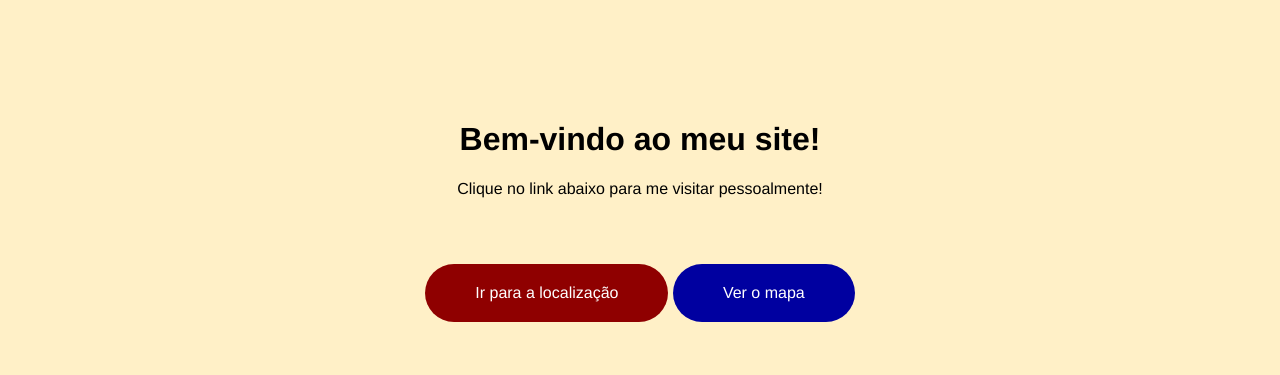
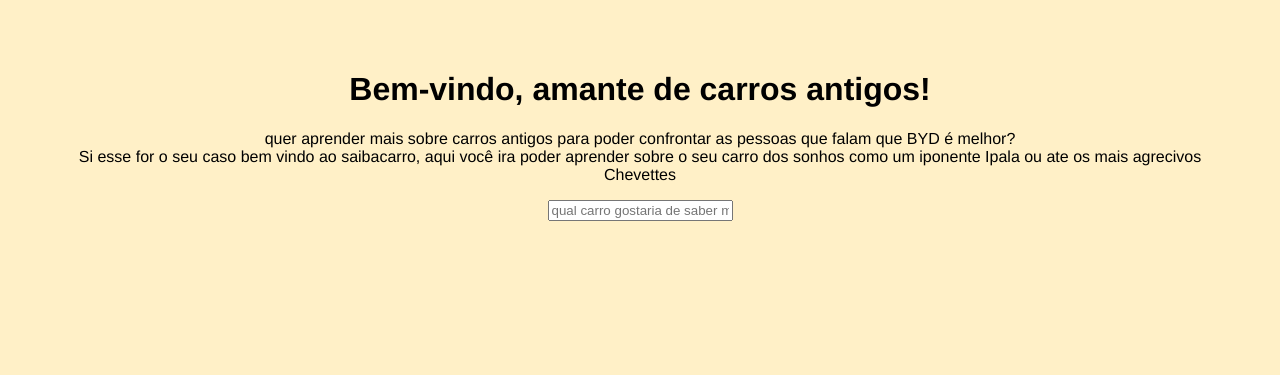
Before and after one commit to brunoalvesferreira986-pixel/meu-primeiro-site, a plain HTML site: page index.html in a window 1280 px wide. Drawn offline with Linux system fonts and the light colour scheme.

Commit message:
Update index.html

```diff
--- a/index.html
+++ b/index.html
@@ -1,94 +1,20 @@
 <!DOCTYPE html>
 <html lang="pt-BR">
 <head>
-  <meta charset="UTF-8">
-  <meta name="viewport" content="width=device-width, initial-scale=1.0">
-  <meta name="entrevista virtual" content="site do brunin">
-  <title>Aqui estou!</title>
-  <style>
-    body {
-      margin: 0;
-      height: 100vh;
-      font-family: 'Franklin Gothic Medium', 'Arial Narrow', Arial, sans-serif;
-      text-align: center;
-      padding: 50px;
-      position: relative;
-      background-color: rgb(255, 240, 199);
-    }
-
-    body::before {
-      content: "";
-      position: fixed;
-      top: 0;
-      left: 0;
-      width: 100%;
-      height: 100%;
-      background-image: url("Cars/chevettinho.jpg");
-      background-size: cover;
-      background-position: center;
-      background-repeat: no-repeat;
-      filter: hue-rotate(20deg) brightness(0.8) saturate(1.2);
-      opacity: 0.4; /* Ajuste a transparência aqui */
-      z-index: 0;
-    }
-
-    .conteudo {
-      position: relative;
-      z-index: 1;
-      text-align: center;
-      padding: 50px;
-    }
-
-    h1, p {
-      color: black;
-      z-index: 1;
-      position: relative;
-    }
-
-    a {
-      display: inline-block;
-      margin-top: 50px;
-      padding: 20px 50px;
-      text-decoration: none;
-      border-radius: 50px;
-      transition: background-color 0.5s;
-      position: relative;
-      z-index: 1;
-    }
-
-    .botao-vermelho {
-      background-color: rgb(143, 0, 0);
-      color: white;
-    }
-
-    .botao-vermelho:hover {
-      background-color: rgb(190, 0, 0);
-    }
-
-    .botao-azul {
-      background-color: rgb(0, 0, 160);
-      color: white;
-    }
-
-    .botao-azul:hover {
-      background-color: rgb(102, 102, 255);
-    }
-  </style>
+  <meta charset="UTF-8" />
+  <meta name="viewport" content="width=device-width, initial-scale=1.0" />
+  <title>Conheça Carros</title>
+  <link rel="stylesheet" href="style.css" />
 </head>
 <body>
-  <div class="conteudo">
-    <h1>Bem-vindo ao meu site!</h1>
-    <p>Clique no link abaixo para me visitar pessoalmente!</p>
+  <h1>Bem-vindo, amante de carros antigos!</h1>
 
-    <a href="https://www.google.com/maps/place/Monte+Everest/@27.9881564,86.9253667,15z/data=!3m1!4b1!4m6!3m5!1s0x39e854a215bd9ebd:0x576dcf806abbab2!8m2!3d27.9881569!4d86.9253667!16zL20vMGJsYmQ?entry=ttu"
-    target="_blank"
-    class="botao-vermelho">Ir para a localização</a>
+  <p>
+    quer aprender mais sobre carros antigos para poder confrontar as pessoas que falam que BYD é melhor?<br>Si esse for o seu caso bem vindo ao saibacarro, aqui você ira poder aprender sobre o seu carro dos sonhos como um iponente Ipala ou ate os mais agrecivos Chevettes</p>
 
-    <a href="https://www.istockphoto.com/br/vetor/ilha-do-tesouro-mapa-gm462586085-33042348"
-    target="_blank"
-    class="botao-azul">Ver o mapa</a>
-  </div>
+    <div class="pergunta">
+  <input type="text" id="carros" placeholder="qual carro gostaria de saber mais?">
+    </div>
+
 </body>
 </html>
-
-</html>
```
